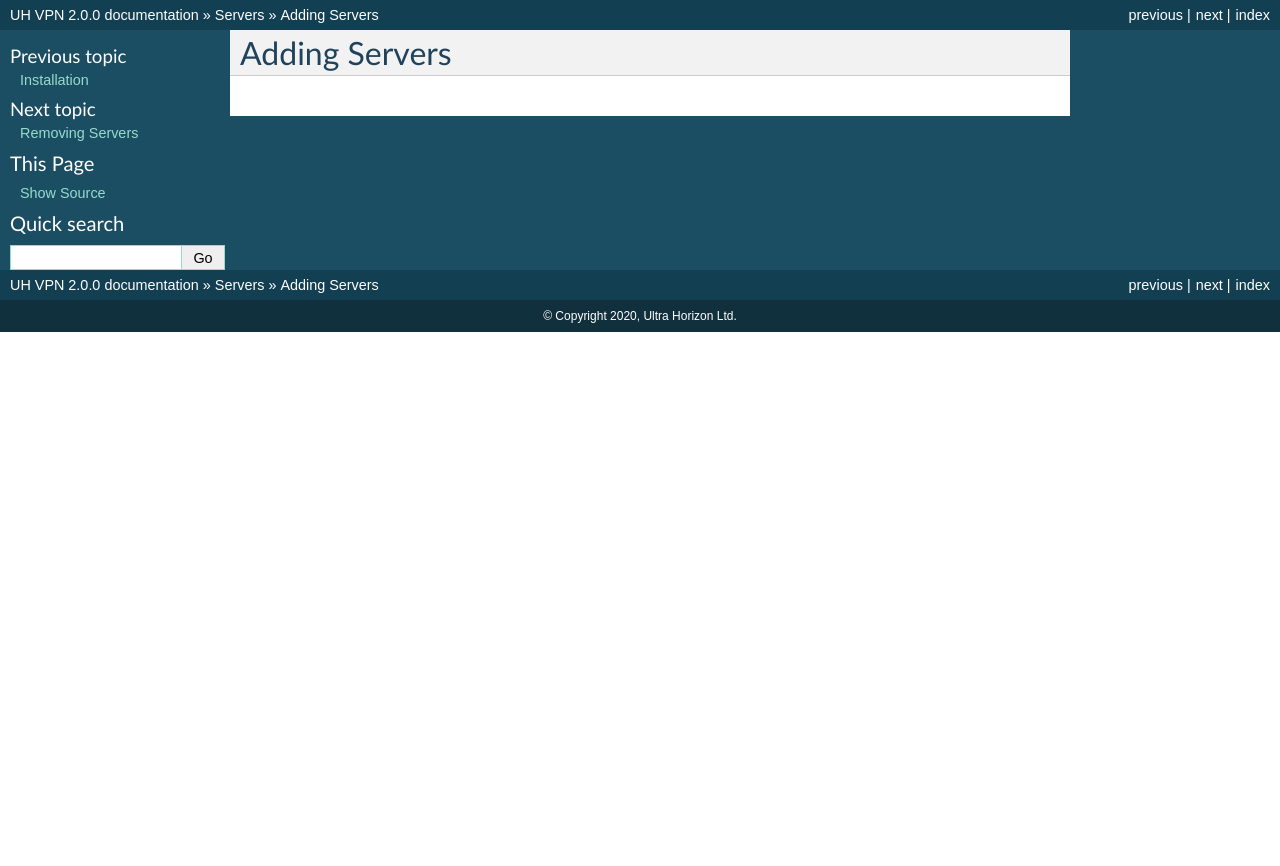
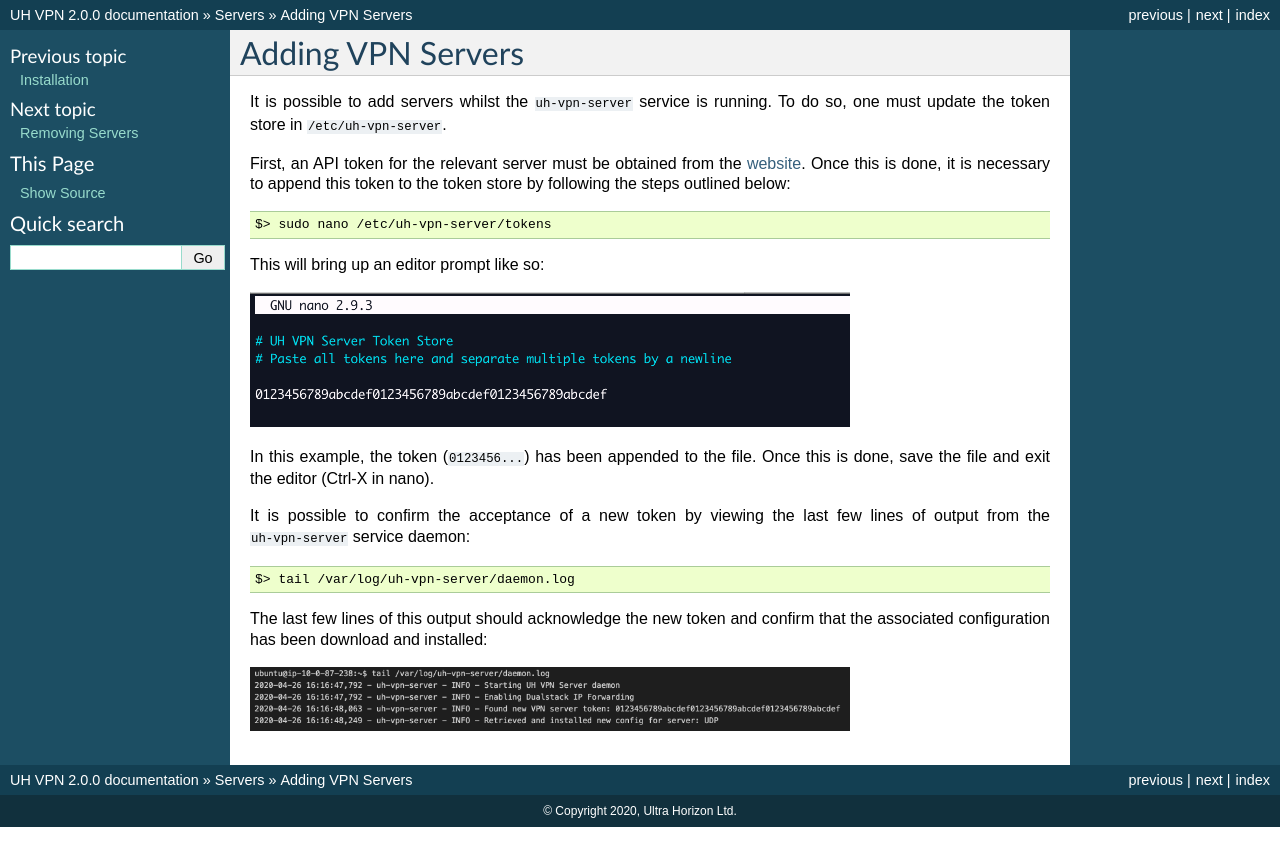
Before and after one commit to ultrahorizon/UH-VPN-Docs, a Sphinx documentation site: the page built from source/servers/adding-servers.rst, in a window 1280 px wide. Shown: the top 866 px of the page. Built offline with Sphinx 7.4.7, drawn with Linux system fonts in a browser that asks for light colours; pages that are not in the unit, such as notebooks, are missing from menus.

Commit message:
Add page for adding tokens

```diff
--- a/source/servers/adding-servers.rst
+++ b/source/servers/adding-servers.rst
@@ -1,2 +1,37 @@
-Adding Servers
-==============
+Adding VPN Servers
+==================
+
+It is possible to add servers whilst the ``uh-vpn-server`` service is running. To do so, one must update
+the token store in ``/etc/uh-vpn-server``.
+
+First, an API token for the relevant server must be obtained from the `website`_. Once this is done, it is
+necessary to append this token to the token store by following the steps outlined below:
+
+.. code-block:: bash
+
+    $> sudo nano /etc/uh-vpn-server/tokens
+
+This will bring up an editor prompt like so:
+
+.. image:: /_static/servers/token_store.png
+  :width: 600
+  :alt: Token store
+
+In this example, the token (``0123456...``) has been appended to the file. Once this is done,
+save the file and exit the editor (Ctrl-X in nano).
+
+It is possible to confirm the acceptance of a new token by viewing the last few lines of output
+from the ``uh-vpn-server`` service daemon:
+
+.. code-block:: bash
+
+    $> tail /var/log/uh-vpn-server/daemon.log
+
+The last few lines of this output should acknowledge the new token and confirm that the associated
+configuration has been download and installed:
+
+.. image:: /_static/servers/token_acceptance.png
+  :width: 600
+  :alt: Token acceptance
+
+.. _website: https://uh-vpn.com
```
Also changed, not shown: source/_static/servers/token_acceptance.png (added), source/_static/servers/token_store.png (added).
